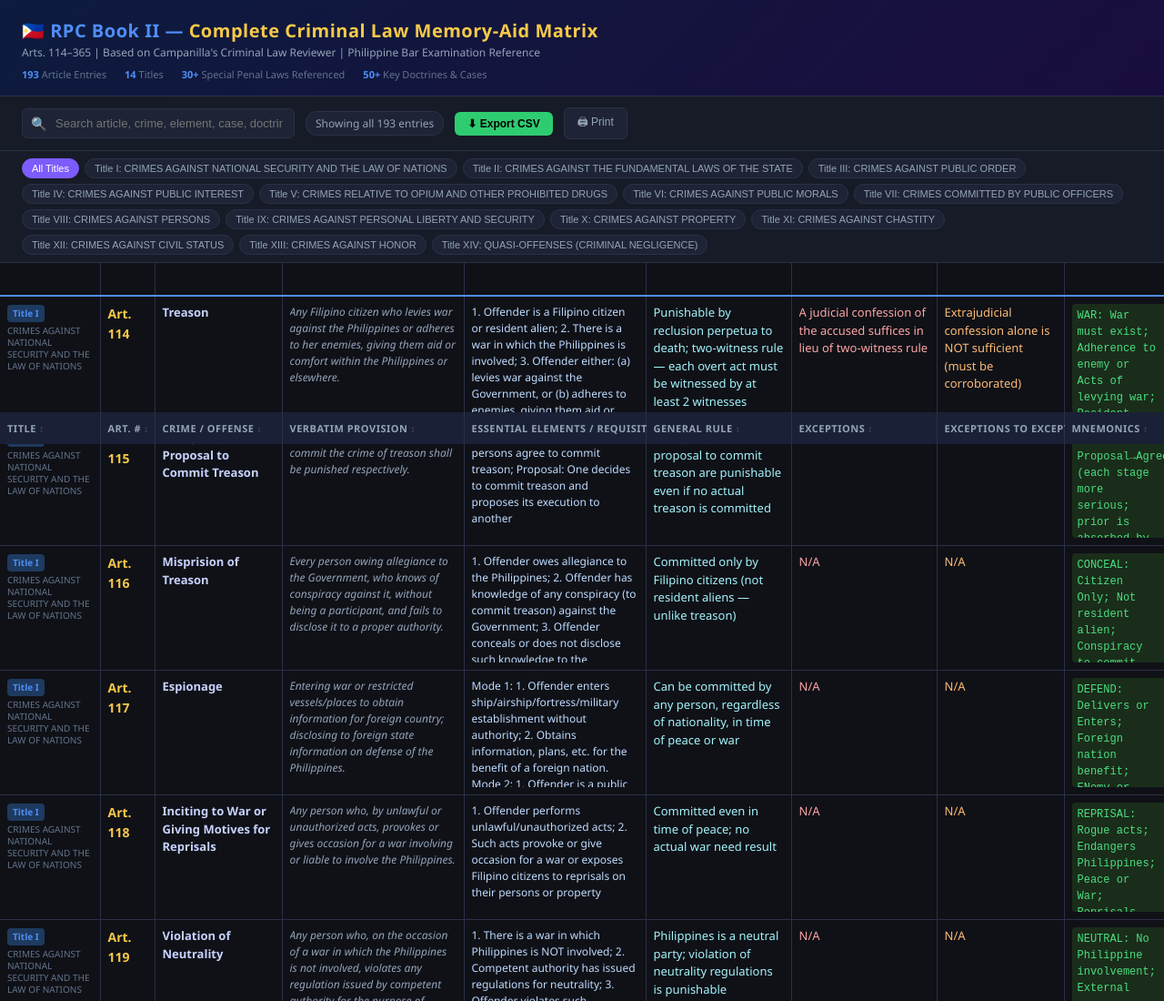
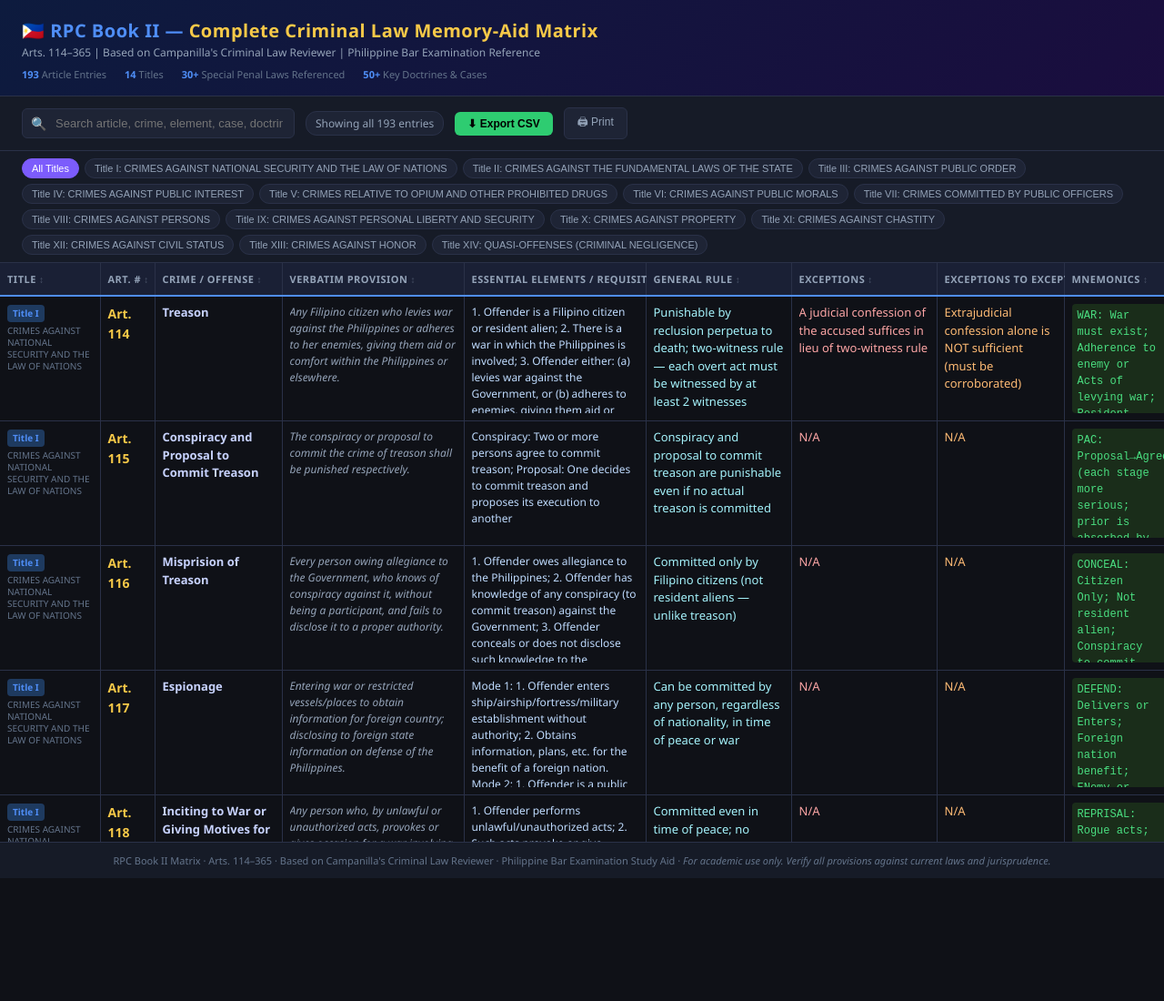
Before and after one commit to nwb-chac/crimes-matrix-rpc-book-2, a plain HTML site: page index.html in a window 1280 px wide. Shown: the top 1100 px of the page at 91% size. After the commit the page ends 965 px from the top, so only its background shows below. Drawn offline with Linux system fonts and the light colour scheme.

Commit message:
Update index.html

```diff
--- a/index.html
+++ b/index.html
@@ -84,7 +84,7 @@ body { font-family: 'Segoe UI', system-ui, sans-serif; background: var(--bg); co
 .filter-btn.active { background: var(--accent2); color: #fff; border-color: var(--accent2); }
 
 /* TABLE */
-.table-wrap { overflow-x: auto; }
+.table-wrap { overflow: auto; height: calc(100vh - 164px); }
 table {
   width: 100%; border-collapse: collapse;
   table-layout: fixed;
@@ -113,7 +113,7 @@ thead th {
   color: var(--text2);
   border-bottom: 2px solid var(--accent);
   border-right: 1px solid var(--border);
-  position: sticky; top: 164px; z-index: 97;
+  position: sticky; top: 0; z-index: 97;
   white-space: nowrap;
   cursor: pointer;
   user-select: none;
@@ -220,6 +220,12 @@ td {
 
 <div class="table-wrap">
 <table id="mainTable">
+<colgroup>
+  <col class="col-title"><col class="col-art"><col class="col-name">
+  <col class="col-prov"><col class="col-elem"><col class="col-gen">
+  <col class="col-exc"><col class="col-exc2"><col class="col-mnem">
+  <col class="col-doct"><col class="col-spl">
+</colgroup>
 <thead>
   <tr>
     <th data-col="0">Title</th>
@@ -235,12 +241,6 @@ td {
     <th data-col="10">Special Penal Laws</th>
   </tr>
 </thead>
-  <colgroup>
-  <col class="col-title"><col class="col-art"><col class="col-name">
-  <col class="col-prov"><col class="col-elem"><col class="col-gen">
-  <col class="col-exc"><col class="col-exc2"><col class="col-mnem">
-  <col class="col-doct"><col class="col-spl">
-</colgroup>
 <tbody id="tableBody">
 <tr data-title="I" data-search="114 Treason 1. Offender is a Filipino citizen or resident alien; 2. There is a war in which the Philippines is involved; 3. Offender either: (a) levies war against the Government, or (b) adheres to enemies, giving them aid or comfort Doctrine of Allegiance (Laurel v. Misa, 77 Phil 856): Filipino's allegiance is not suspended by enemy occupation; two-witness rule is a substantive requirement, not merely procedural RA 11479 (Anti-Terrorism Act of 2020), Sec. 9: Terrorism distinct from treason but may overlap">
   <td class="col-title"><span class="title-badge">Title I</span><br><small>CRIMES AGAINST NATIONAL SECURITY AND THE LAW OF NATIONS</small></td>
```
